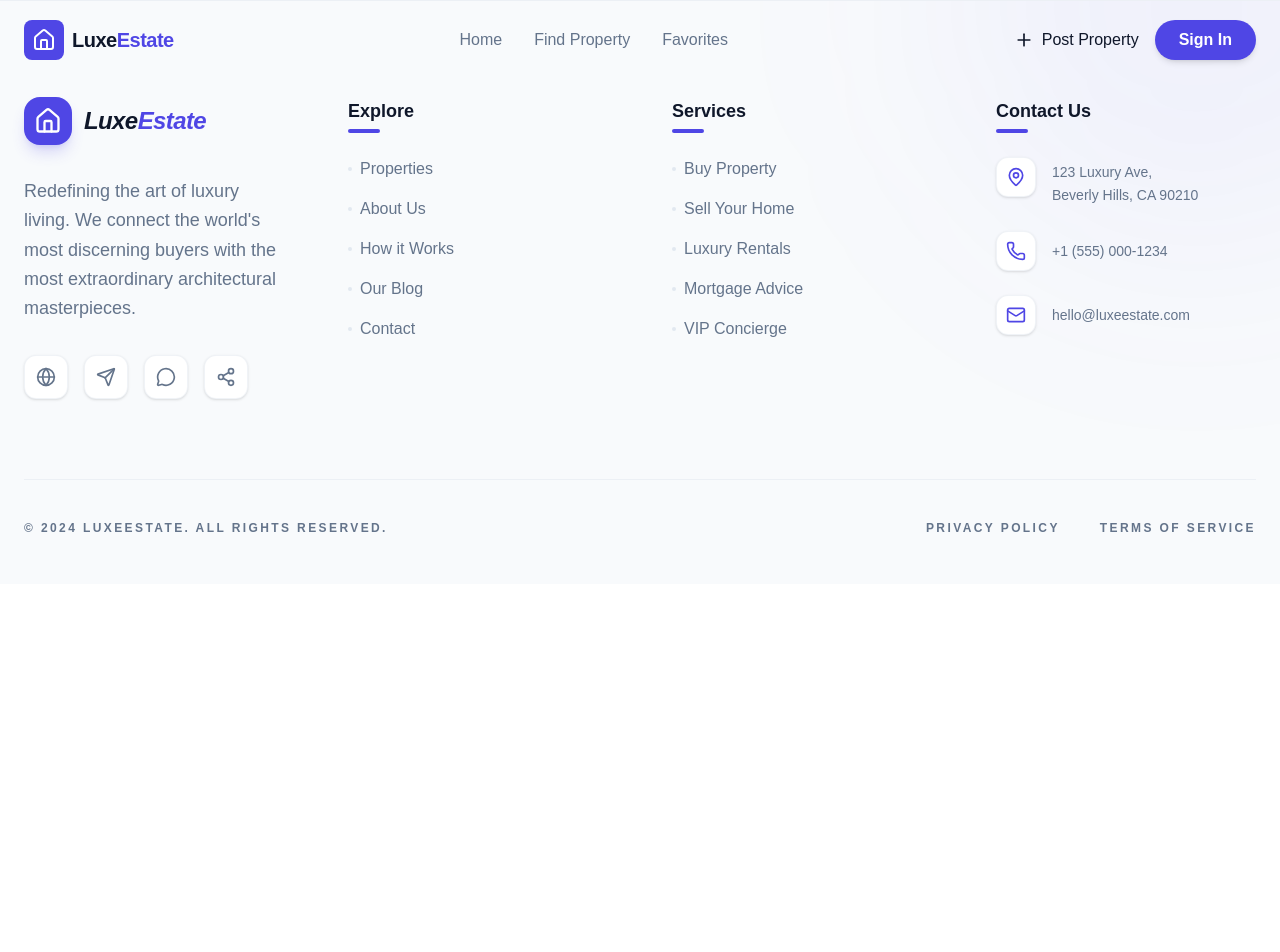
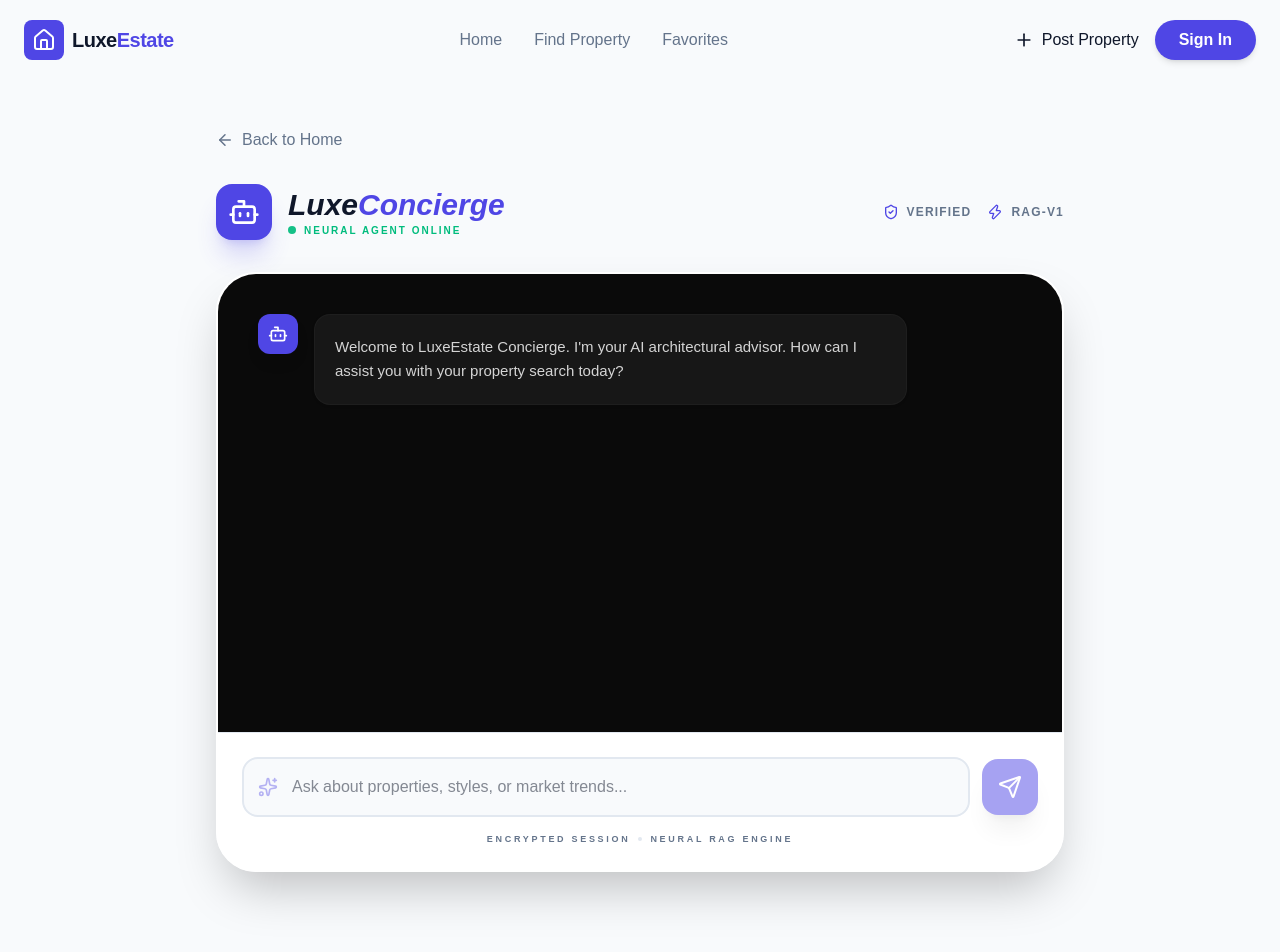
Before and after one commit to ankushsingh003/Real-Estate, a React app in the folder frontend/: page /concierge in a window 1280 px wide. Shown: the top 952 px of the page. Before the commit the page ends 800 px from the top, so only its background shows below. Built offline with nearby package versions, Linux system fonts and the light colour scheme; the HTML template or start-up script is replaced by a standard one.

Commit message:
feat: Implement LuxeConcierge AI foundation and functional social sharing

```diff
--- a/frontend/src/App.jsx
+++ b/frontend/src/App.jsx
@@ -12,6 +12,8 @@ import PostProperty from './pages/PostProperty';
 import Properties from './pages/Properties';
 import PropertyDetails from './pages/PropertyDetails';
 import HowItWorks from './pages/HowItWorks';
+import Concierge from './pages/Concierge';
+
 
 function App() {
   return (
@@ -29,6 +31,8 @@ function App() {
             <Route path="/properties" element={<Properties />} />
             <Route path="/property/:id" element={<PropertyDetails />} />
             <Route path="/how-it-works" element={<HowItWorks />} />
+            <Route path="/concierge" element={<Concierge />} />
+
           </Routes>
         </main>
         <Footer />
--- a/frontend/src/components/Footer.jsx
+++ b/frontend/src/components/Footer.jsx
@@ -25,12 +25,42 @@ const Footer = () => {
               Redefining the art of luxury living. We connect the world's most discerning buyers with the most extraordinary architectural masterpieces.
             </p>
             <div className="flex gap-4">
-              {[Globe, Send, MessageCircle, Share2].map((Icon, i) => (
-                <a key={i} href="#" className="w-11 h-11 rounded-xl bg-white border border-border/50 flex-center hover:bg-primary hover:border-primary hover:scale-110 transition-all text-muted-foreground hover:text-white shadow-sm group">
-                  <Icon size={20} />
-                </a>
-              ))}
+              <a href="#" className="w-11 h-11 rounded-xl bg-white border border-border/50 flex-center hover:bg-primary hover:border-primary hover:scale-110 transition-all text-muted-foreground hover:text-white shadow-sm group">
+                <Globe size={20} />
+              </a>
+              <a href="#" className="w-11 h-11 rounded-xl bg-white border border-border/50 flex-center hover:bg-primary hover:border-primary hover:scale-110 transition-all text-muted-foreground hover:text-white shadow-sm group">
+                <Send size={20} />
+              </a>
+              <Link to="/concierge" className="w-11 h-11 rounded-xl bg-white border border-border/50 flex-center hover:bg-primary hover:border-primary hover:scale-110 transition-all text-muted-foreground hover:text-white shadow-sm group">
+                <MessageCircle size={20} />
+              </Link>
+
+              <button
+                onClick={async (e) => {
+                  e.preventDefault();
+                  const shareData = {
+                    title: 'LuxeEstate',
+                    text: 'Check out these premium luxury properties on LuxeEstate!',
+                    url: window.location.href
+                  };
+
+                  try {
+                    if (navigator.share) {
+                      await navigator.share(shareData);
+                    } else {
+                      await navigator.clipboard.writeText(window.location.href);
+                      import('react-hot-toast').then(t => t.toast.success('Link copied to clipboard!'));
+                    }
+                  } catch (err) {
+                    console.log('Error sharing:', err);
+                  }
+                }}
+                className="w-11 h-11 rounded-xl bg-white border border-border/50 flex-center hover:bg-primary hover:border-primary hover:scale-110 transition-all text-muted-foreground hover:text-white shadow-sm group"
+              >
+                <Share2 size={20} />
+              </button>
             </div>
+
           </div>
 
           {/* Quick Navigation */}
--- /dev/null
+++ b/frontend/src/pages/Concierge.jsx
@@ -0,0 +1,134 @@
+import React, { useState, useRef, useEffect } from 'react';
+import { Send, Bot, User, Sparkles, Loader2, ShieldCheck, Zap, ArrowLeft } from 'lucide-react';
+import { Link } from 'react-router-dom';
+
+const Concierge = () => {
+  const [messages, setMessages] = useState([
+    { role: 'assistant', content: "Welcome to LuxeEstate Concierge. I'm your AI architectural advisor. How can I assist you with your property search today?" }
+  ]);
+  const [input, setInput] = useState('');
+  const [isTyping, setIsTyping] = useState(false);
+  const scrollRef = useRef(null);
+
+  // Auto-scroll to bottom when messages change
+  useEffect(() => {
+    if (scrollRef.current) {
+      scrollRef.current.scrollTop = scrollRef.current.scrollHeight;
+    }
+  }, [messages, isTyping]);
+
+  const handleSend = (e) => {
+    if (e) e.preventDefault();
+    if (!input.trim()) return;
+
+    const userMsg = input.trim();
+    setMessages(prev => [...prev, { role: 'user', content: userMsg }]);
+    setInput('');
+    setIsTyping(true);
+
+    // Simulate AI response
+    setTimeout(() => {
+      setMessages(prev => [...prev, {
+        role: 'assistant',
+        content: `I've received your inquiry about "${userMsg}". I'm currently indexing our luxury listings to find the perfect match for you. (RAG Pipeline Integration Coming Soon...)`
+      }]);
+      setIsTyping(false);
+    }, 1200);
+  };
+
+  return (
+    <div className="min-h-screen pt-32 pb-20 bg-slate-50">
+      <div className="container max-w-4xl">
+        {/* Breadcrumb / Back button */}
+        <Link to="/" className="inline-flex items-center gap-2 text-muted-foreground hover:text-primary mb-8 font-medium transition-colors">
+          <ArrowLeft size={18} /> Back to Home
+        </Link>
+
+        {/* Header */}
+        <div className="flex items-center justify-between mb-8">
+          <div className="flex items-center gap-4">
+            <div className="w-14 h-14 rounded-2xl bg-primary flex-center text-white shadow-xl shadow-primary/20">
+              <Bot size={32} />
+            </div>
+            <div>
+              <h1 className="text-3xl font-black italic text-foreground">Luxe<span className="text-primary">Concierge</span></h1>
+              <div className="flex items-center gap-2 text-[10px] text-emerald-500 font-bold uppercase tracking-[0.2em]">
+                <div className="w-2 h-2 bg-emerald-500 rounded-full animate-pulse"></div>
+                Neural Agent Online
+              </div>
+            </div>
+          </div>
+          <div className="hidden sm:flex gap-4">
+            <div className="flex items-center gap-2 text-muted-foreground text-xs font-bold uppercase tracking-widest">
+              <ShieldCheck size={16} className="text-primary" /> Verified
+            </div>
+            <div className="flex items-center gap-2 text-muted-foreground text-xs font-bold uppercase tracking-widest">
+              <Zap size={16} className="text-primary" /> RAG-v1
+            </div>
+          </div>
+        </div>
+
+        {/* Chat Interface */}
+        <div className="glass rounded-[2.5rem] overflow-hidden shadow-2xl border-2 border-white min-h-[600px] flex flex-col">
+          {/* Chat Window */}
+          <div
+            ref={scrollRef}
+            className="flex-1 p-6 md:p-10 overflow-y-auto space-y-6 bg-neutral-950 scroll-smooth"
+            style={{ maxHeight: '500px' }}
+          >
+            {messages.map((msg, idx) => (
+              <div key={idx} className={`flex ${msg.role === 'user' ? 'justify-end' : 'justify-start'} animate-fade-in`}>
+                <div className={`max-w-[85%] flex gap-4 ${msg.role === 'user' ? 'flex-row-reverse' : ''}`}>
+                  <div className={`w-10 h-10 rounded-xl flex-center shrink-0 shadow-lg ${msg.role === 'assistant' ? 'bg-primary text-white' : 'bg-neutral-800 text-neutral-400'}`}>
+                    {msg.role === 'assistant' ? <Bot size={20} /> : <User size={20} />}
+                  </div>
+                  <div className={`p-5 rounded-2xl text-[15px] leading-relaxed shadow-sm ${msg.role === 'assistant' ? 'bg-neutral-900 text-neutral-300 border border-neutral-800/50' : 'bg-primary text-white font-medium'}`}>
+                    {msg.content}
+                  </div>
+                </div>
+              </div>
+            ))}
+            {isTyping && (
+              <div className="flex justify-start">
+                <div className="flex gap-4 items-center bg-neutral-900 p-4 rounded-2xl border border-neutral-800/50 shadow-lg">
+                  <Loader2 size={18} className="animate-spin text-primary" />
+                  <span className="text-neutral-500 text-sm font-medium italic">Concierge is processing...</span>
+                </div>
+              </div>
+            )}
+          </div>
+
+          {/* Input Interface */}
+          <div className="p-6 bg-white border-t border-border">
+            <form onSubmit={handleSend} className="relative flex items-center gap-3">
+              <div className="relative flex-1 group">
+                <Sparkles className="absolute left-4 top-1/2 -translate-y-1/2 text-primary opacity-40 group-focus-within:opacity-100 transition-opacity" size={20} />
+                <input
+                  type="text"
+                  value={input}
+                  onChange={(e) => setInput(e.target.value)}
+                  placeholder="Ask about properties, styles, or market trends..."
+                  className="w-full bg-slate-50 border-2 border-border rounded-2xl pl-12 pr-6 py-4 outline-none focus:border-primary focus:ring-4 focus:ring-primary/5 transition-all font-medium text-foreground"
+                />
+              </div>
+              <button
+                type="submit"
+                disabled={!input.trim()}
+                className="bg-primary text-white p-4 rounded-2xl hover:bg-primary-hover shadow-xl hover:scale-105 active:scale-95 transition-all disabled:opacity-50 disabled:scale-100 disabled:hover:bg-primary"
+              >
+                <Send size={24} />
+              </button>
+            </form>
+            <div className="mt-4 flex items-center justify-center gap-2 text-muted-foreground">
+              <span className="text-[9px] font-black uppercase tracking-[0.3em]">Encrypted Session</span>
+              <div className="w-1 h-1 bg-border rounded-full"></div>
+              <span className="text-[9px] font-black uppercase tracking-[0.3em]">Neural RAG Engine</span>
+            </div>
+          </div>
+        </div>
+      </div>
+    </div>
+  );
+};
+
+export default Concierge;
```
